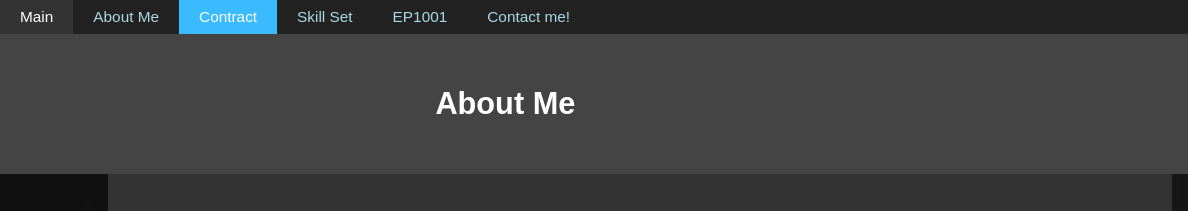
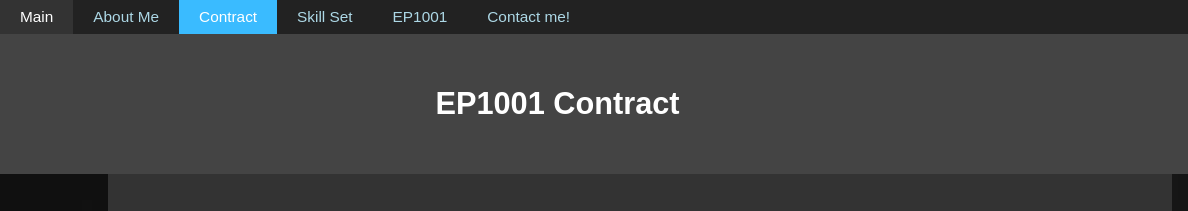
Before and after one commit to Ongjingkai/Documentation, a plain HTML site: page contract.html in a window 1280 px wide. Shown: the top 211 px of the page, 0-1188 px from the left. Drawn offline with Linux system fonts and the light colour scheme.

Commit message:
small changes

```diff
--- a/contract.html
+++ b/contract.html
@@ -76,7 +76,7 @@
       <table id="headerTable">
         <tr>
             <td>
-              <h1>About Me</h1>
+              <h1>EP1001 Contract</h1>
             </td>
             <td>
               <img src="images/logo/logo.png" style="width:60px;height:120px">
```
Also changed, not shown: EP1001/electronicproduction.html (+1 -1 lines).
